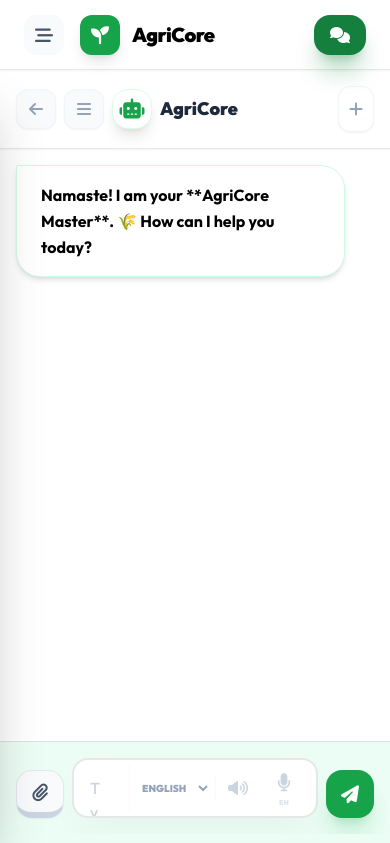
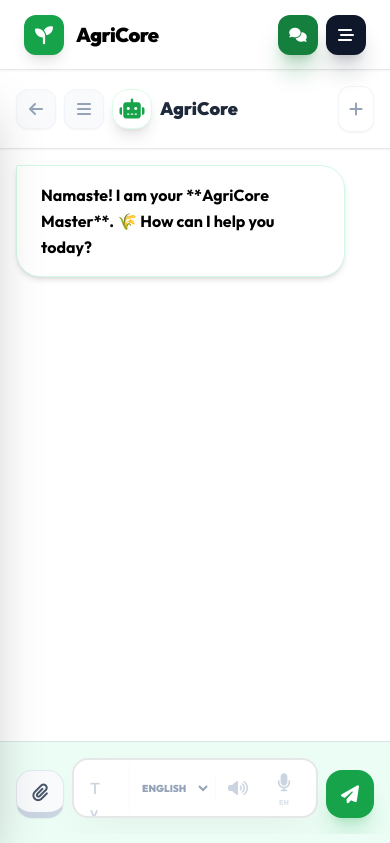
Before and after one commit to Rosxhh/ai-crop-recommendation, a Django app: page /chatbot/ in a window 390 px wide. Shown: the top 843 px of the page. Run offline with Django 5.2, Linux system fonts and the light colour scheme; the visitor is signed in with stand-in values (Sample User, id 1); data that the repository does not hold is empty; parts of the project's set-up code (start-up, migrations or seed data) failed here and were passed over; some libraries are stand-ins or nearby versions.

Commit message:
Relocate mobile menu button, fix scanner clipping, and optimize mobile header for all devices

```diff
--- a/templates/base.html
+++ b/templates/base.html
@@ -611,45 +611,41 @@
     {% block extra_head %}{% endblock %}
 </head>
 
-<body class="antialiased font-sans flex flex-col min-h-screen relative bg-transparent">
+<body class="antialiased font-sans flex flex-col min-h-screen relative bg-transparent pb-24 sm:pb-0">
 
     <!-- 📱 Mobile Bottom Navigation (Glassmorphism) -->
-    {% if request.path != '/chatbot/' %}
+    {% if '/chatbot/' not in request.path %}
     <div class="sm:hidden fixed bottom-6 left-6 right-6 h-16 bg-white/80 backdrop-blur-xl border border-white/20 rounded-2xl shadow-2xl z-[150] flex items-center justify-around px-2">
         <a href="/dashboard/" class="flex flex-col items-center gap-1 text-slate-400 hover:text-agri-600 transition-all">
             <i class="fa-solid fa-house text-lg"></i>
-            <span class="text-[8px] font-black uppercase tracking-widest">Home</span>
+            <span class="text-[8px] font-black uppercase">Home</span>
         </a>
         <a href="/recommend/" class="flex flex-col items-center gap-1 text-slate-400 hover:text-agri-600 transition-all">
             <i class="fa-solid fa-microscope text-lg"></i>
-            <span class="text-[8px] font-black uppercase tracking-widest">Scan</span>
+            <span class="text-[8px] font-black uppercase">Scan</span>
         </a>
-        <a href="/chatbot/" class="w-12 h-12 bg-agri-600 rounded-xl flex items-center justify-center text-white shadow-lg shadow-agri-600/40 -translate-y-4 border-4 border-emerald-50">
-            <i class="fa-solid fa-comments text-xl"></i>
-        </a>
+        <div class="relative -top-8">
+            <a href="/chatbot/" class="w-14 h-14 bg-agri-600 rounded-full flex items-center justify-center text-white shadow-lg shadow-agri-600/40 border-4 border-white active:scale-90 transition-all">
+                <i class="fa-solid fa-comments text-xl"></i>
+            </a>
+        </div>
         <a href="/recommend/history/" class="flex flex-col items-center gap-1 text-slate-400 hover:text-agri-600 transition-all">
             <i class="fa-solid fa-clock-rotate-left text-lg"></i>
-            <span class="text-[8px] font-black uppercase tracking-widest">History</span>
+            <span class="text-[8px] font-black uppercase">History</span>
         </a>
-        <button onclick="toggleDrawer()" class="flex flex-col items-center gap-1 text-slate-400 hover:text-agri-600 transition-all">
-            <i class="fa-solid fa-bars text-lg"></i>
-            <span class="text-[8px] font-black uppercase tracking-widest">Menu</span>
+        <button onclick="toggleDrawer()" id="mobileMenuBtn" class="flex flex-col items-center gap-1 text-slate-400 hover:text-agri-600 transition-all">
+            <i class="fa-solid fa-bars-staggered text-lg"></i>
+            <span class="text-[8px] font-black uppercase">Menu</span>
         </button>
     </div>
     {% endif %}
 
     <!-- 🌾 Vibrant Farm Background (Lite Green Edition) -->
-    <!-- Global Premium Background (Solid Lite Green) -->
     <div class="fixed inset-0 -z-[100] bg-emerald-50"></div>
 
     <!-- Navbar (Lite Green & White) -->
     <header class="w-full h-20 flex items-center justify-between px-6 md:px-12 bg-white sticky top-0 z-[110] border-b border-slate-900/10 shadow-sm">
         <div class="flex items-center gap-4">
-            <!-- Mobile Menu Toggle -->
-            <button id="mobileMenuBtn" class="lg:hidden w-10 h-10 flex items-center justify-center rounded-xl bg-slate-50 text-slate-600 hover:bg-agri-50 hover:text-agri-600 transition-all">
-                <i class="fa-solid fa-bars-staggered text-lg"></i>
-            </button>
-
             <a href="{% if user.is_authenticated %}/dashboard/{% else %}/{% endif %}" class="flex items-center gap-3 group">
                 <div class="w-10 h-10 bg-agri-600 rounded-xl flex items-center justify-center p-2 shadow-lg group-hover:rotate-12 transition-transform">
                     <i class="fa-solid fa-seedling text-white text-lg"></i>
@@ -658,13 +654,11 @@
             </a>
         </div>
 
-        <!-- Vertical Separator -->
         <div class="hidden lg:block w-[1px] h-8 bg-slate-200 mx-8"></div>
 
         <nav class="hidden lg:flex items-center h-full gap-3 xl:gap-6">
             <a href="/dashboard/" class="text-slate-600 font-black hover:text-agri-600 transition-colors uppercase text-[9px] xl:text-[10px] tracking-[0.15em] flex items-center h-full" data-i18n="nav_dash">Dashboard</a>
 
-            <!-- AI Scanner Dropdown -->
             <div class="relative group h-full">
                 <button class="text-slate-600 font-black hover:text-agri-600 transition-colors uppercase text-[9px] xl:text-[10px] tracking-[0.15em] flex items-center gap-1 h-full">
                     <span data-i18n="nav_scanner">AI Scanner</span> <i class="fa-solid fa-chevron-down text-[7px] mt-0.5"></i>
@@ -687,7 +681,6 @@
                 </div>
             </div>
 
-            <!-- More Tools Dropdown -->
             <div class="relative group h-full">
                 <button class="text-slate-600 font-black hover:text-agri-600 transition-colors uppercase text-[9px] xl:text-[10px] tracking-[0.15em] flex items-center gap-1 h-full">
                     <span data-i18n="tools">More Tools</span> <i class="fa-solid fa-chevron-down text-[7px] mt-0.5"></i>
@@ -729,7 +722,6 @@
         </nav>
 
         <div class="flex items-center gap-2 xl:gap-4 shrink-0">
-            <!-- Language Dropdown -->
             <div class="relative group h-9 hidden sm:block">
                 <button class="flex items-center gap-2 h-full px-4 rounded-xl bg-slate-100 text-slate-800 font-black text-[10px] hover:bg-slate-200 transition-all">
                     <i class="fa-solid fa-language text-agri-600 text-sm"></i>
@@ -762,40 +754,21 @@
                 </div>
             </div>
 
-            {% if user.is_authenticated %}
-            <div class="hidden sm:flex items-center h-11 px-2 bg-slate-100 border border-slate-200 rounded-2xl gap-2 xl:gap-3">
-                <div class="w-7 h-7 xl:w-8 xl:h-8 rounded-lg bg-agri-100 flex items-center justify-center text-agri-600 font-black text-xs">
-                    {{ user.first_name|default:user.username|slice:":1"|upper }}
-                </div>
-                <div class="flex flex-col justify-center hidden lg:flex">
-                    <p class="text-[6px] xl:text-[7px] font-black text-slate-400 uppercase tracking-widest leading-tight mb-0.5 whitespace-nowrap">Logged In</p>
-                    <p class="text-[10px] xl:text-[11px] font-black text-slate-800 leading-tight whitespace-nowrap">{{ user.first_name|default:user.username|truncatechars:12 }}</p>
-                </div>
-                <div class="h-6 w-px bg-slate-200 mx-1 hidden lg:block"></div>
-                <a href="/logout/" class="w-7 h-7 xl:w-8 xl:h-8 rounded-lg text-slate-400 flex items-center justify-center hover:bg-rose-50 hover:text-rose-500 transition-all" title="Logout">
-                    <i class="fa-solid fa-right-from-bracket text-xs"></i>
+            <div class="flex items-center gap-2 sm:gap-3">
+                <a href="/chatbot/" class="flex items-center justify-center w-10 h-10 rounded-xl bg-agri-700 text-white shadow-xl shadow-agri-700/30 active:scale-95 transition-all">
+                    <i class="fa-solid fa-comments text-sm"></i>
                 </a>
+
+                <!-- 📱 Mobile Menu Button (Prominent) -->
+                <button onclick="toggleDrawer()" class="sm:hidden w-10 h-10 flex items-center justify-center rounded-xl bg-slate-900 text-white shadow-xl shadow-slate-900/20 active:scale-95 transition-all">
+                    <i class="fa-solid fa-bars-staggered"></i>
+                </button>
             </div>
-            {% else %}
-            <a href="/" class="hidden sm:flex items-center gap-2 h-10 px-5 rounded-2xl bg-white text-slate-700 font-black hover:bg-slate-50 border border-slate-100 transition-all shadow-sm">
-                <i class="fa-solid fa-user-circle text-sm"></i>
-                <span class="text-xs">Login</span>
-            </a>
-            {% endif %}
-
-            <a href="/chatbot/" class="flex items-center gap-2 xl:gap-3 h-10 xl:h-11 px-4 xl:px-6 rounded-2xl bg-agri-700 text-white font-black hover:bg-agri-800 shadow-xl shadow-agri-700/30 transition-all transform hover:-translate-y-1">
-                <i class="fa-solid fa-comments"></i>
-                <span class="text-[10px] xl:text-xs hidden md:inline" data-i18n="assistant">AI Assistant</span>
-            </a>
         </div>
     </header>
 
-    <!-- 📱 Mobile Navigation Drawer (Glassmorphism) -->
     <div id="mobileDrawer" class="fixed inset-0 z-[200] pointer-events-none opacity-0 transition-all duration-500">
-        <!-- Backdrop -->
         <div id="drawerBackdrop" class="absolute inset-0 bg-slate-900/40 backdrop-blur-sm transition-opacity opacity-0"></div>
-
-        <!-- Menu Content -->
         <div id="drawerContent" class="absolute top-0 left-0 bottom-0 w-[85%] max-w-sm bg-white shadow-2xl transition-transform -translate-x-full flex flex-col">
             <div class="p-6 border-b border-slate-100 flex items-center justify-between">
                 <div class="flex items-center gap-3">
@@ -853,6 +826,27 @@
                     <span class="font-bold text-slate-700" data-i18n="nav_weather">Weather Info</span>
                 </a>
 
+                <a href="/tools/fertilizer/" class="flex items-center gap-4 p-4 rounded-2xl hover:bg-agri-50 group transition-all">
+                    <div class="w-10 h-10 rounded-xl bg-emerald-50 flex items-center justify-center text-emerald-600">
+                        <i class="fa-solid fa-flask"></i>
+                    </div>
+                    <span class="font-bold text-slate-700">Fertilizer Helper</span>
+                </a>
+
+                <a href="/tools/profit/" class="flex items-center gap-4 p-4 rounded-2xl hover:bg-agri-50 group transition-all">
+                    <div class="w-10 h-10 rounded-xl bg-blue-50 flex items-center justify-center text-blue-600">
+                        <i class="fa-solid fa-chart-line"></i>
+                    </div>
+                    <span class="font-bold text-slate-700">Profit Helper</span>
+                </a>
+
+                <a href="/yield/" class="flex items-center gap-4 p-4 rounded-2xl hover:bg-agri-50 group transition-all">
+                    <div class="w-10 h-10 rounded-xl bg-yellow-50 flex items-center justify-center text-yellow-600">
+                        <i class="fa-solid fa-wheat-awn"></i>
+                    </div>
+                    <span class="font-bold text-slate-700">Yield Predictor</span>
+                </a>
+
                 <a href="/tools/market/" class="flex items-center gap-4 p-4 rounded-2xl hover:bg-agri-50 group transition-all">
                     <div class="w-10 h-10 rounded-xl bg-amber-50 flex items-center justify-center text-amber-600">
                         <i class="fa-solid fa-indian-rupee-sign"></i>
@@ -905,7 +899,6 @@
     </div>
 
     <script>
-        const mobileMenuBtn = document.getElementById('mobileMenuBtn');
         const closeDrawer = document.getElementById('closeDrawer');
         const drawerBackdrop = document.getElementById('drawerBackdrop');
         const mobileDrawer = document.getElementById('mobileDrawer');
@@ -933,7 +926,6 @@
             }
         }
 
-        mobileMenuBtn?.addEventListener('click', toggleDrawer);
         closeDrawer?.addEventListener('click', toggleDrawer);
         drawerBackdrop?.addEventListener('click', toggleDrawer);
     </script>
@@ -944,7 +936,6 @@
 
     <footer class="bg-white border-t border-slate-100 pt-20 pb-10 mt-20">
         <div class="max-w-7xl mx-auto px-6 grid grid-cols-1 md:grid-cols-3 gap-12 text-center md:text-left">
-            <!-- Brand Column -->
             <div class="md:col-span-1 space-y-6">
                 <div class="flex items-center gap-3">
                     <i class="fa-solid fa-seedling text-agri-600 text-3xl"></i>
@@ -960,7 +951,6 @@
                 </div>
             </div>
 
-            <!-- Quick Links -->
             <div class="md:col-span-1">
                 <h4 class="text-slate-900 font-black uppercase text-[10px] tracking-widest mb-6">Quick Tools</h4>
                 <ul class="space-y-4">
@@ -970,7 +960,6 @@
                 </ul>
             </div>
 
-            <!-- More Resources -->
             <div class="md:col-span-1">
                 <h4 class="text-slate-900 font-black uppercase text-[10px] tracking-widest mb-6" data-i18n="tools">More Tools</h4>
                 <ul class="space-y-4">
@@ -979,10 +968,8 @@
                     <li><a href="#" class="text-slate-500 font-bold text-sm hover:text-agri-600 transition-colors">Farming Tips</a></li>
                 </ul>
             </div>
-
         </div>
 
-        <!-- Copyright -->
         <div class="max-w-7xl mx-auto px-6 mt-20 pt-8 border-t border-slate-50 flex flex-col md:flex-row justify-between items-center gap-4">
             <p class="text-slate-400 text-[10px] font-black uppercase tracking-[0.2em]">© 2026 AGRICORE PLATFORM. RURAL ACCESSIBILITY EDITION.</p>
             <div class="flex gap-6">
@@ -991,6 +978,5 @@
             </div>
         </div>
     </footer>
-    </footer>
 </body>
 </html>
```
Also changed, not shown: crop_project/settings.py (+9 -3 lines).
